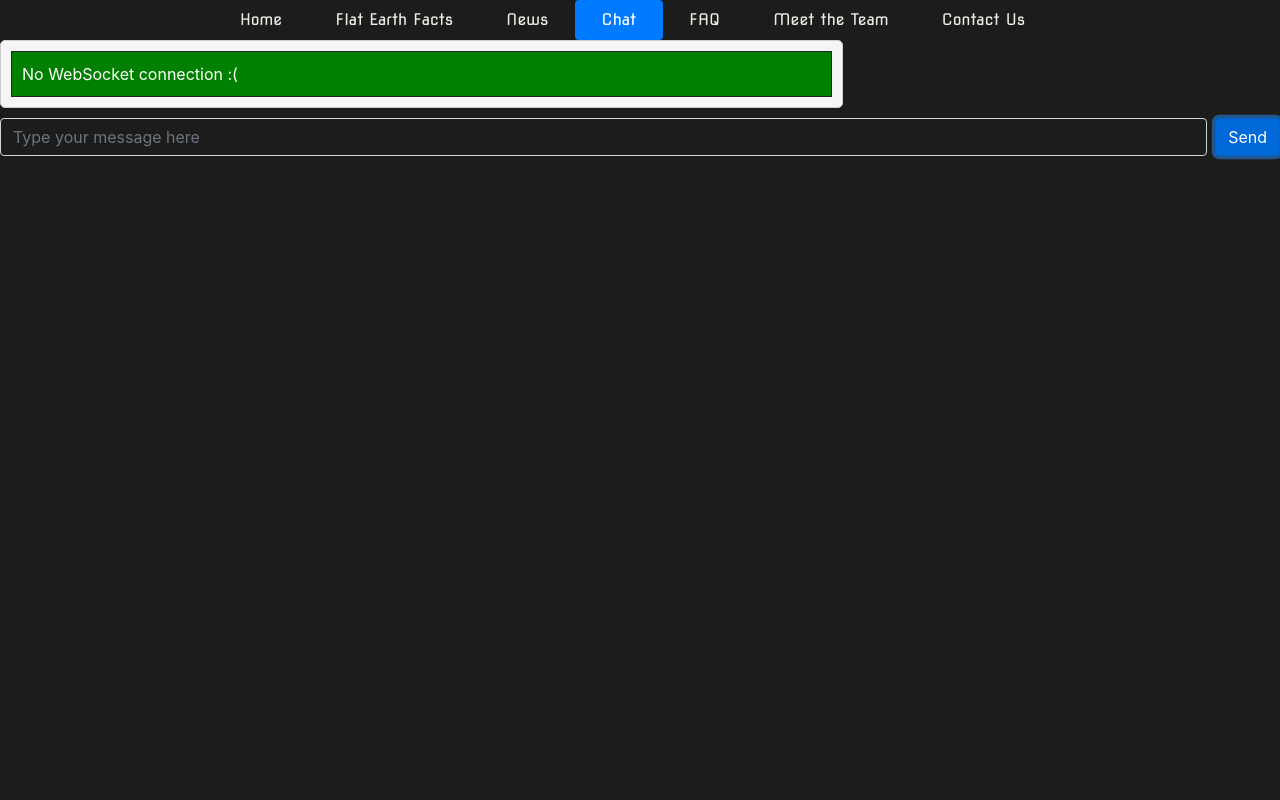
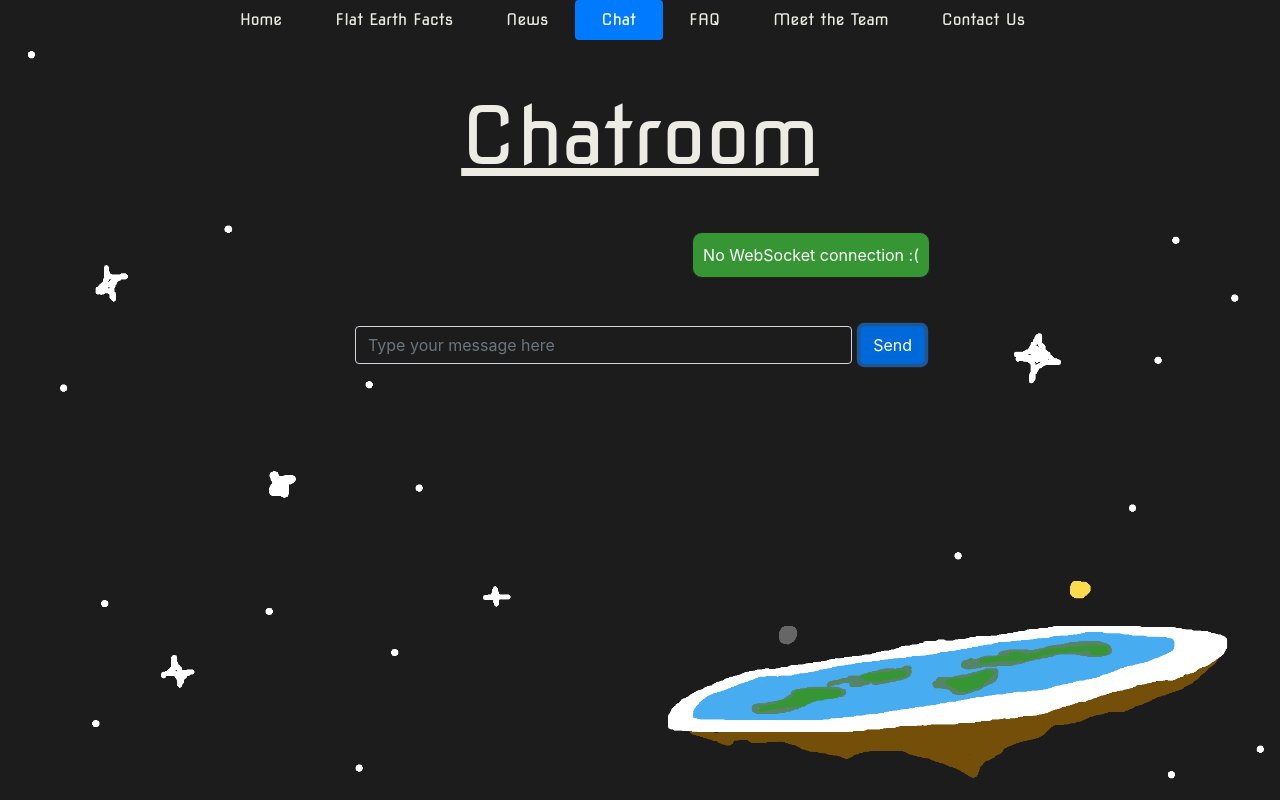
Before and after one commit to sidneyraabe/FE_website, a website: page chat.html in a window 1280 px wide. Both pictures are taken after typing "Sample" into the empty fields and a click on the button "Send". Drawn offline with nearby package versions, Linux system fonts and the light colour scheme.

Commit message:
Styled chat

```diff
--- a/chat.html
+++ b/chat.html
@@ -13,6 +13,7 @@
     <link href="https://fonts.googleapis.com/css2?family=Noto+Sans+Display&family=Nova+Square&display=swap"
         rel="stylesheet">
     <style>
+        /*
         #messages-container {
             padding: 10px;
             border: 1px solid #ccc;
@@ -30,27 +31,53 @@
             display: inline-block;
             max-width: 80%;
         }
+        */
+        html {
+            overflow-x: hidden;
+        }
 
-        /*selector for sent messages*/
+        .row {
+            display: flex;
+            justify-content: space-between;
+        }
+
+        #messages {
+            display: flex;
+            flex-direction: column;
+        }
+
+        /*selector for green sent messages*/
         #messages>div:not(.important) {
+            word-wrap: break-word;
+            hyphens: auto;
             color: white;
-            background: green;
+            background: var(--site-color-4);
             padding: 10px;
             border: 1px solid rgb(34, 34, 34);
+            margin-left: auto;
+            margin-right: 10px;
+            max-width: 400px;
+            border-radius: 10px;
         }
 
-        /*selector for received messages*/
+        /* Selector for grey received messages */
         #messages>div.important {
-            color: black;
-            background: grey;
+            word-wrap: break-word;
+            hyphens: auto;
+            color: white;
+            background: rgb(46, 46, 46);
             padding: 10px;
             border: 1px solid rgb(34, 34, 34);
+            margin-right: auto;
+            margin-left: 10px;
+            max-width: 400px;
+            border-radius: 10px;
         }
     </style>
 </head>
 
 <body>
-    <span class="pagespan" style="background-image: 'images/flerf.png';"></span>
+    <span class="pagespan" style="background-image: url('/images/flerf.png');"></span>
     <header>
         <!-- Nav bar start -->
         <div class="justify-content-center" id="site-top-navbar">
@@ -80,23 +107,39 @@
         </div>
         <!-- Nav bar end -->
     </header>
+
+
     <!-- Chatroom section -->
-    <footer>
-        <div class="row">
-            <div class="col-md-8">
-                <div id="messages-container">
-                    <div id="messages"></div>
+    <main>
+        <h1 class="text-center mt-5">Chatroom</h1>
+
+        <div class="container-lg mt-5 mb-5" style="max-width: 600px;">
+            <div class="row">
+
+                <div id="messages-container" style="width: 100%; max-height: 60vh; overflow-y: auto;">
+                    <div id="messages" style="width: 100%;"></div>
                 </div>
+
             </div>
         </div>
+
+        <div class="container-lg mt-5 mb-5" style="max-width: 600px;">
+            <div id="message-input-container" class="d-flex">
+                <input type="text" id="messageBox" class="form-control mr-2" placeholder="Type your message here" />
+                <button id="send" class="btn btn-primary" title="Send" type="submit">Send</button>
+            </div>
+        </div>
+    </main>
+
+    <footer>
     </footer>
 
-    <div id="message-input-container" class="d-flex">
-        <input type="text" id="messageBox" class="form-control mr-2" placeholder="Type your message here" />
-        <button id="send" class="btn btn-primary" title="Send">Send</button>
-    </div>
-
     <script>
+        document.getElementById('messageBox').addEventListener('keydown', function (e) {
+            if (e.key === 'Enter') {
+                document.getElementById('send').click();
+            }
+        });
         (function () {
             const sendBtn = document.querySelector('#send');
             const messages = document.querySelector('#messages');
@@ -166,13 +209,12 @@
 
                     try {
                         ws.send(styledMessage);
-                        showMessage(`You: ${message}`);
+                        showMessage(`${message}`);
                     } catch (error) {
                         console.error('Error sending message:', error);
                     }
                 }
             };
-
             init();
         })();
     </script>
```
